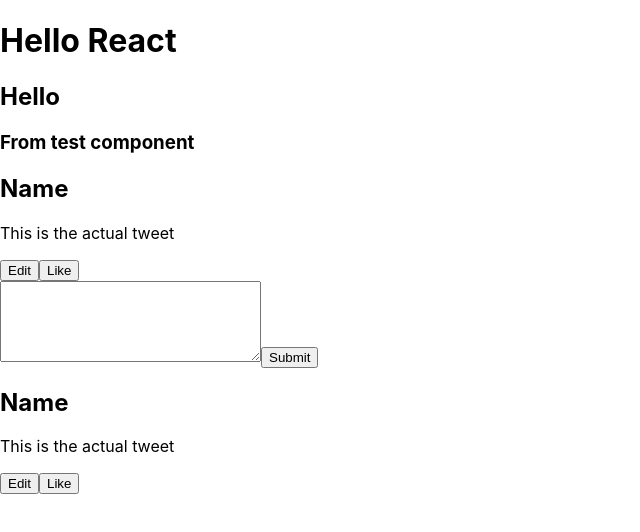
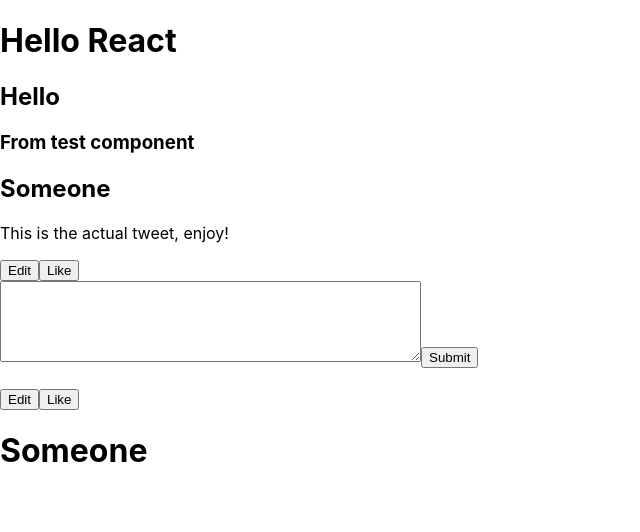
Before and after one commit to Jay890/ReactApp, a React (Create React App) app in the folder react-starter/: page / in a window 1280 px wide. Shown: the top 532 px of the page, without its empty margins (0-640 px from the left). Built offline with nearby package versions, Linux system fonts and the light colour scheme.

Commit message:
Using js and jsx
Using props to pass data between components

```diff
--- a/react-starter/src/App.js
+++ b/react-starter/src/App.js
@@ -5,21 +5,24 @@ import CreateTweet from "./components/CreateTweet";
 import Tweet from "./components/Tweet";
 
 function App() {
-  // simple JS code
+  // simple JS code e.g variables, functions
   // const items = [1, 2, 3, 4, 5];
 
   // items.map((item) => {
   //   console.log(item);
   // });
 
+  const name = "Someone";
+  const message = "This is the actual tweet, enjoy!";
   // JSX code
   return (
     <div className="box">
       <h1>Hello React</h1>
       <TestComponent />
-      <Tweet />
+      <Tweet name={name} message={message} />
       <CreateTweet />
       <Tweet />
+      <h1>{name}</h1>
     </div>
   );
 }
--- a/react-starter/src/components/CreateTweet.js
+++ b/react-starter/src/components/CreateTweet.js
@@ -3,7 +3,7 @@ import React from "react";
 const CreateTweet = () => {
   return (
     <form action="">
-      <textarea name="" id="" cols="30" rows="5"></textarea>
+      <textarea name="" id="" cols="50" rows="5"></textarea>
       <button>Submit</button>
     </form>
   );
--- a/react-starter/src/components/tweet.js
+++ b/react-starter/src/components/tweet.js
@@ -1,10 +1,10 @@
 import React from "react";
 
-const Tweet = () => {
+const Tweet = (props) => {
   return (
     <div className="tweet">
-      <h2>Name</h2>
-      <p>This is the actual tweet</p>
+      <h2>{props.name}</h2>
+      <p>{props.message}</p>
       <button>Edit</button>
       <button>Like</button>
     </div>
```
